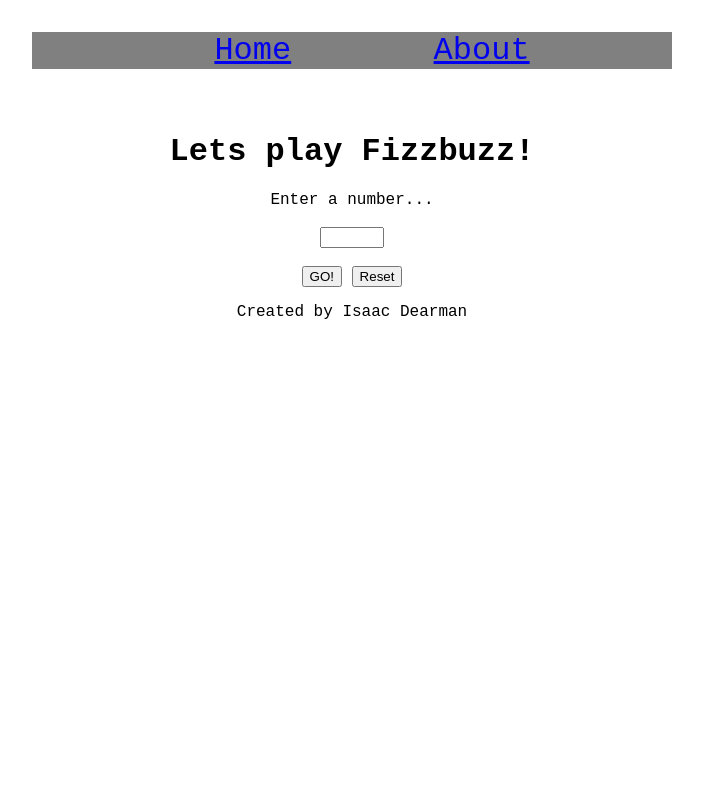
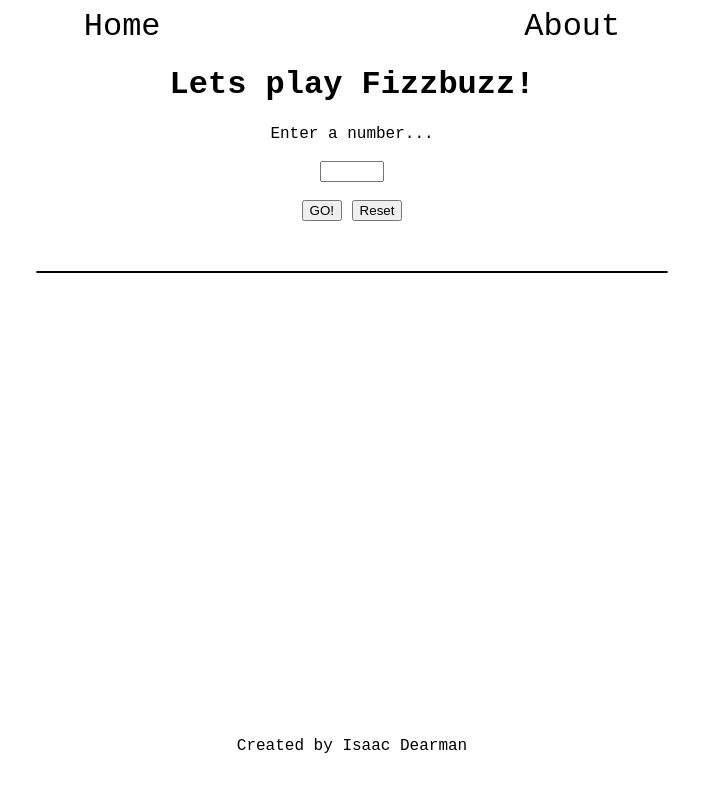
Before and after one commit to Code-Dearman/FizzBuzz-Game, a plain HTML site: page index.html in a window 1280 px wide. Shown: the whole page, without its empty margins (288-991 px from the left). Drawn offline with Linux system fonts and the light colour scheme.

Commit message:
Add: border box to output and reorganize nav

```diff
--- /dev/null
+++ b/assets/styles.css
@@ -0,0 +1,42 @@
+/* -----------------------------------------------------General Styles */
+body {
+    font-family:'Courier New', Courier, monospace;
+    text-align: center;
+    min-height: 100vh;
+}
+
+/* -----------------------------------------------------Nav Styles */
+.nav-link {
+    text-decoration: none;
+    color: black;
+}
+
+.nav-link:hover {
+    color: #030303;
+}
+
+nav > ul {
+    list-style-type: none;
+    display: flex;
+    justify-content: space-evenly;
+    font-size: 2rem;
+    padding: 0;
+    margin: 0;
+}
+
+/* -----------------------------------------------------Input Area Styles */
+#valueDiv {
+   display: block;
+}
+
+/* -----------------------------------------------------Output Area Styles */
+.output-div {
+    height: 500px;
+    overflow-y: auto;
+}
+
+.output-div p {
+    border: 1px solid black;
+    border-radius: 2px;
+    margin: 50px 25% 0 25%;
+}
--- a/index.html
+++ b/index.html
@@ -4,15 +4,15 @@
     <meta charset="UTF-8">
     <meta name="viewport" content="width=device-width, initial-scale=1.0">
     <title>FizzBuzzGame</title>
-    <link rel="stylesheet" href="styles.css">
+    <link rel="stylesheet" href="assets/styles.css">
 </head>
 <body>
 
     <!--Nav bar (static) User navigation to and from About.html  -->
     <nav>
         <ul>
-            <li><a href="FizzBuzz Game.html">Home</a></li>
-            <li><a href="About.html">About</a></li>
+            <li><a href="FizzBuzz Game.html" class="nav-link">Home</a></li>
+            <li><a href="About.html" class="nav-link">About</a></li>
         </ul>
     </nav>
 
@@ -22,7 +22,7 @@
     </header>
 
     <!-- First Section for user input (mobile) -->
-    <article>
+    <section>
         <form>
 
             <div id="valueDiv">
@@ -36,7 +36,7 @@
 
             <button type="button" onclick="clearOutput()">Reset</button>
         </form>
-    </article>
+    </section>
 
     <!-- Displays Fizzbuzz game result (mobile) -->
     <div class="output-div">
--- a/styles.css
+++ /dev/null
@@ -1,24 +0,0 @@
-body {
-    font-family:'Courier New', Courier, monospace;
-    text-align: center;
-    min-height: 100vh;
-    margin-left:25%;
-    margin-right:25%;
-}
-
-nav {
-    background-color: gray;
-    margin-bottom: 10%;
-    display: block;
-}
-
-nav > ul {
-    list-style-type: none;
-    display: flex;
-    justify-content: space-evenly;
-    font-size: 2rem;
-}
-
-#valueDiv {
-   display: block;
-}
```
